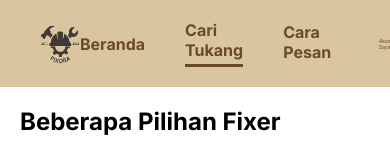
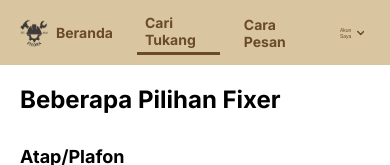
Before and after one commit to azizahpmh/fixora-handyman-service-app, a plain HTML site: page cari-tukang.html in a window 390 px wide. Shown: the top 165 px of the page. Drawn offline with Linux system fonts and the light colour scheme.

Commit message:
Update cari-tukang.html

```diff
--- a/cari-tukang.html
+++ b/cari-tukang.html
@@ -104,19 +104,22 @@
     nav {
     display: flex;
     align-items: center;
-    gap: 40px;
+    gap: 16px;
     font-weight: 600;
-    font-size: 16px;
+    font-size: 14px;
     color: #6b4a2a;
+    }
+    nav a {
+    padding: 4px 8px;
     }
   }
 </style>
 </head>
 <body>
-<header style="background-color:#d9c6a0; padding: 20px 40px;">
+<header style="background-color:#d9c6a0; padding: 10px 20px;">
   <div style="max-width: 100%; margin: 0 auto; display: flex; justify-content: space-between; align-items: center; font-weight: 400; font-size: 10px;">
     <div style="display: flex; flex-direction: column; align-items: center; gap: 4px; font-weight: 700; cursor: pointer;">
-      <img src="logofixorabg.png" alt="Fixora Logo" width="40" height="40" />
+      <img src="logofixorabg.png" alt="Fixora Logo" width="28" height="28" />
     </div>
     <nav>
       <a href="index.html" style="color: #6b4a2a; text-decoration: none;">Beranda</a>
```
